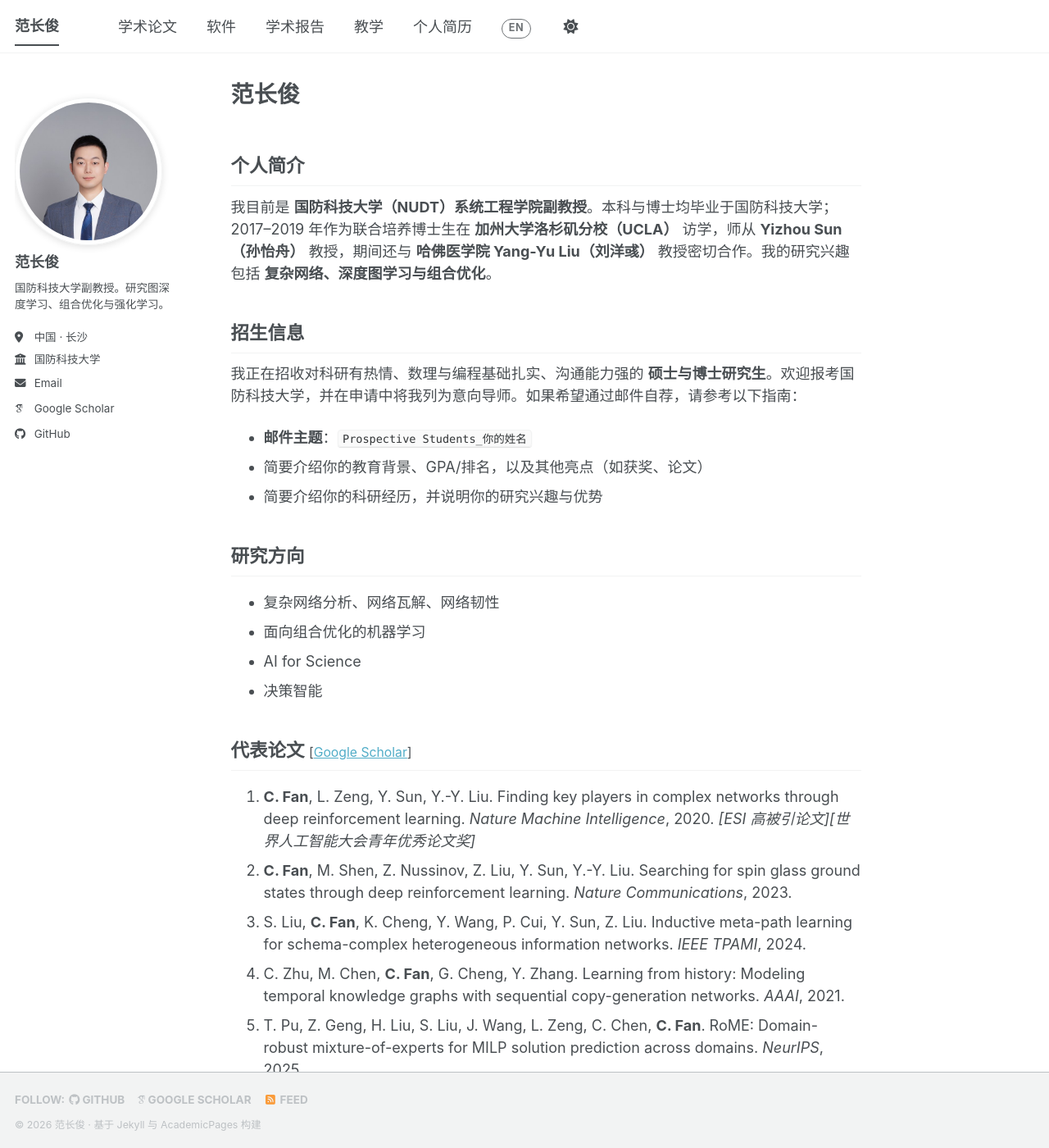
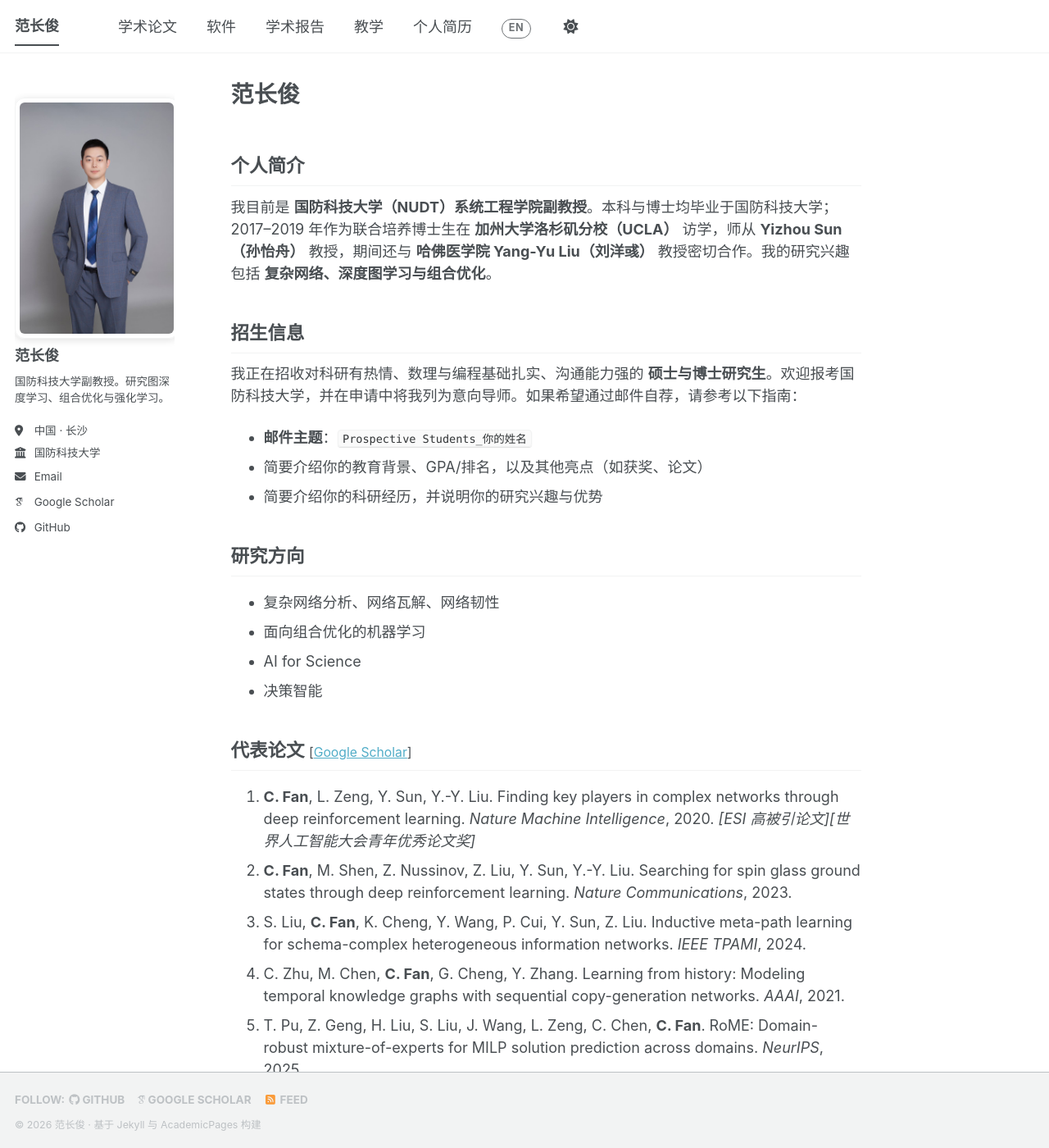
Before and after one commit to fanchangjun/fanchangjun.github.io, a Jekyll site: the page built from _pages/about.md, in a window 1280 px wide and 1400 px high. Shown: the whole window at 82% size. Built offline with Jekyll 4.4.1, drawn with Linux system fonts in a browser that asks for light colours; some web fonts are replaced; a script bundle is joined from its source files by our own code; library files that are not in the unit come from our copies.

Commit message:
style: revert avatar to portrait photo with rounded-rectangle corners
Co-authored-by: Cursor <cursoragent@cursor.com>

```diff
--- a/_config.yml
+++ b/_config.yml
@@ -22,7 +22,7 @@ repository               : "FFrankyy/FFrankyy.github.io"   # [GitHub用户名]/[
 #               Additional customization can be done by editing /_includes/author-profile.html
 author:
   # Biographic information
-  avatar           : "avatar.jpg"   # 头肩方形裁剪（圆形展示）；竖版半身照为 profile.jpg，原图备份为 profile-original.jpg
+  avatar           : "profile.jpg"   # 竖版半身照（圆角矩形展示，见 head/custom.html）；原图备份为 profile-original.jpg
   name             : '<span class="lang-en">Changjun Fan</span><span class="lang-zh">范长俊</span>'
   pronouns         :
   bio              : '<span class="lang-en">Associate Professor at NUDT. Graph deep learning, combinatorial optimization &amp; reinforcement learning.</span><span class="lang-zh">国防科技大学副教授。研究图深度学习、组合优化与强化学习。</span>'
--- a/_includes/head/custom.html
+++ b/_includes/head/custom.html
@@ -47,12 +47,12 @@
   /* 宽表格在小屏上可横向滚动，而不是撑破布局 */
   .page__content table { display: block; max-width: 100%; overflow-x: auto; }
 
-  /* ===== 头像（头肩方形裁剪，圆形展示）===== */
+  /* ===== 头像（竖版半身照，圆角矩形展示）===== */
   .author__avatar img {
-    border-radius: 50% !important;    /* 圆形 */
+    border-radius: 12px !important;   /* 圆角矩形 */
     width: auto !important;           /* 取消主题 .sidebar img{width:100%} 的拉伸 */
-    max-width: 180px !important;      /* 控制最大显示尺寸 */
-    height: auto !important;
+    max-width: 200px !important;      /* 控制最大显示尺寸 */
+    height: auto !important;          /* 保持竖版照片真实宽高比 */
     border: 1px solid var(--global-border-color);
     box-shadow: 0 2px 10px rgba(0, 0, 0, 0.12);
   }
```
